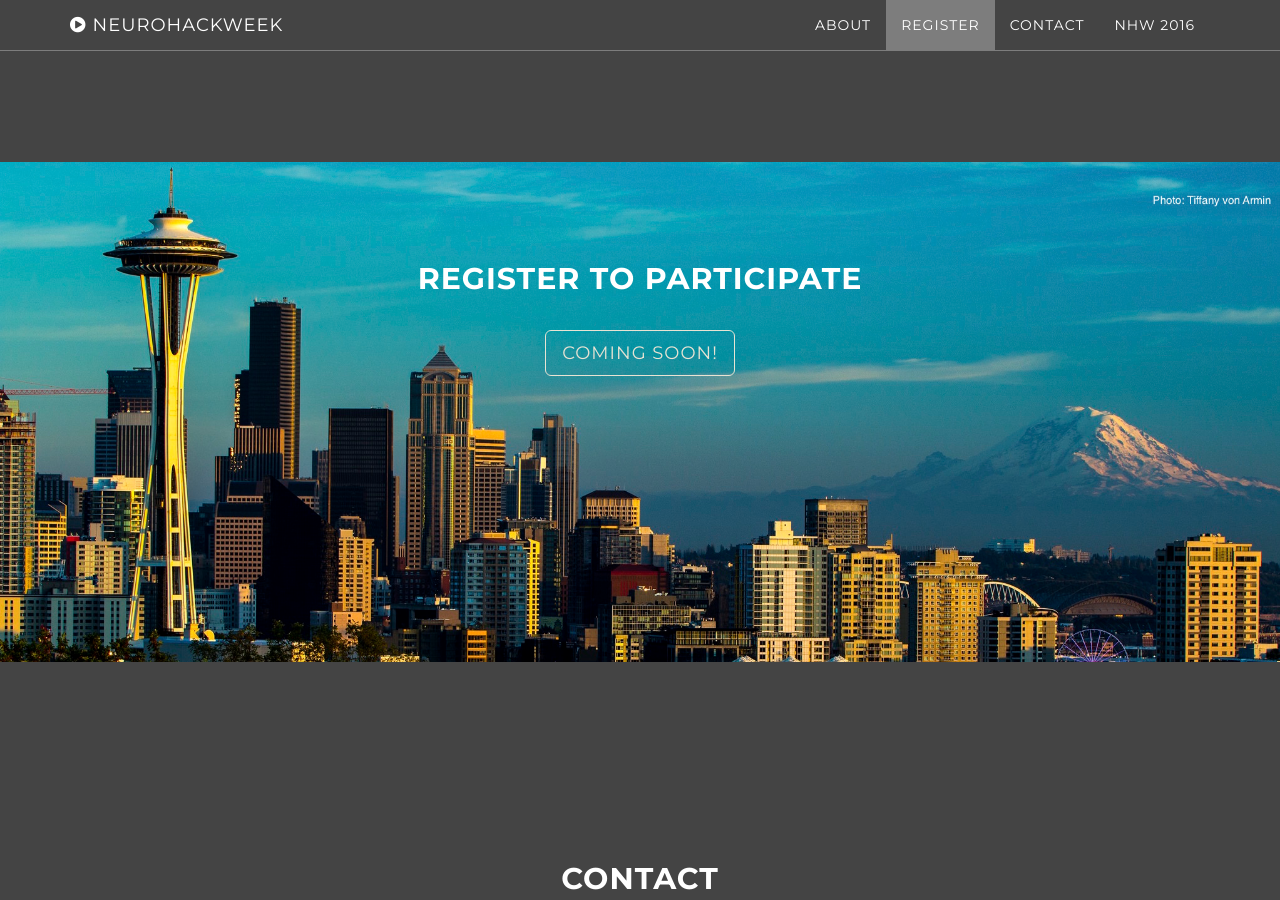
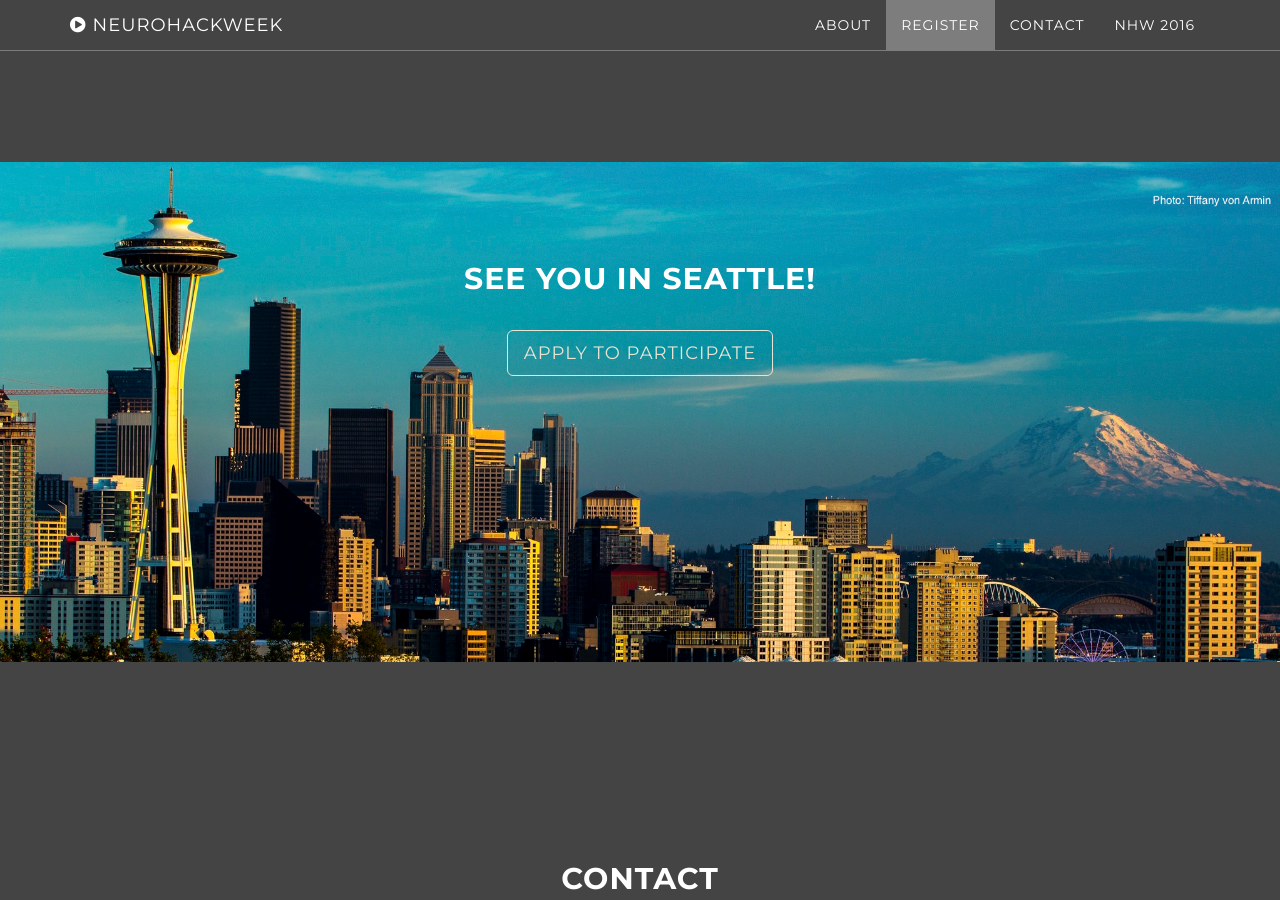
Before and after one commit to neurohackweek/neurohackweek.github.io, a Jekyll site: the page built from index.html, in a window 1280 px wide and 900 px high, scrolled down 2298 px. Built offline with Jekyll 4.4.1, drawn with Linux system fonts in a browser that asks for light colours.

Commit message:
Add link to application form.

```diff
--- a/_includes/download.html
+++ b/_includes/download.html
@@ -3,8 +3,8 @@
         <div class="download-section">
             <div class="container">
                 <div class="col-lg-8 col-lg-offset-2">
-                    <h2>Register to participate<h2>
-                      <a href="https://neurohackweek.github.io/" class="btn btn-default btn-lg">Coming soon!</a>
+                    <h2>See you in Seattle!<h2>
+                      <a href="https://form.jotformeu.com/70342294106348" class="btn btn-default btn-lg">Apply to participate</a>
                 </div>
             </div>
         </div>
```
